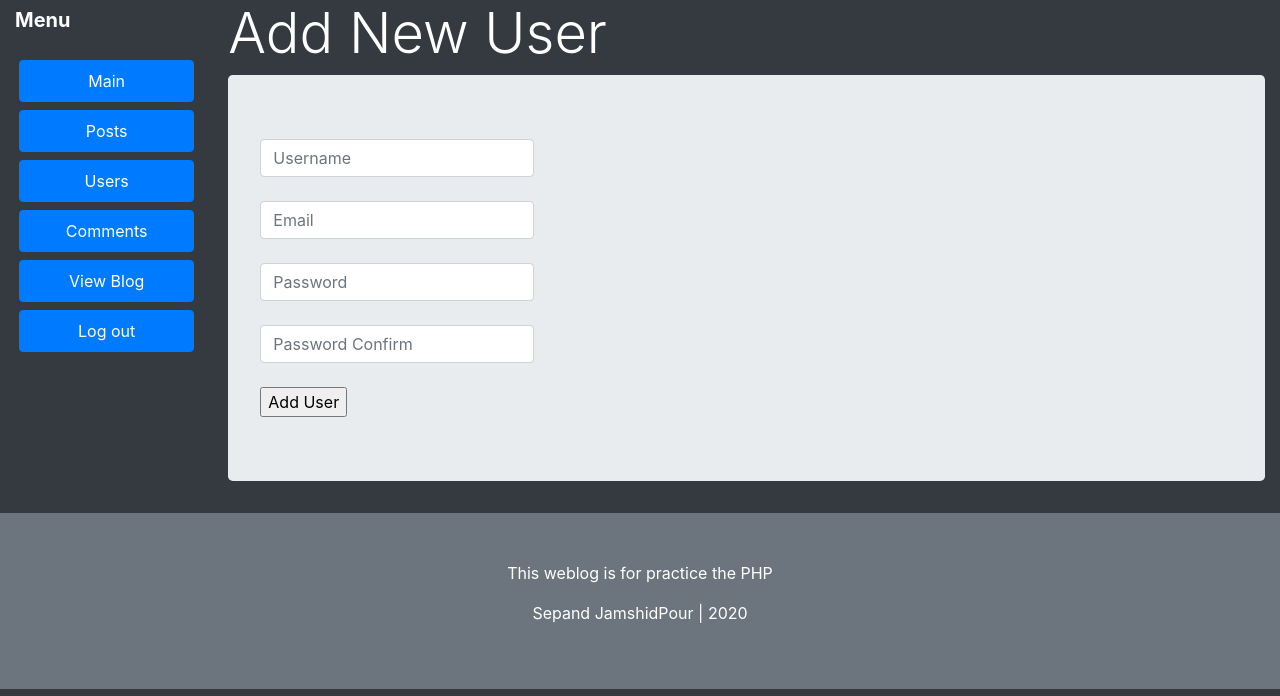
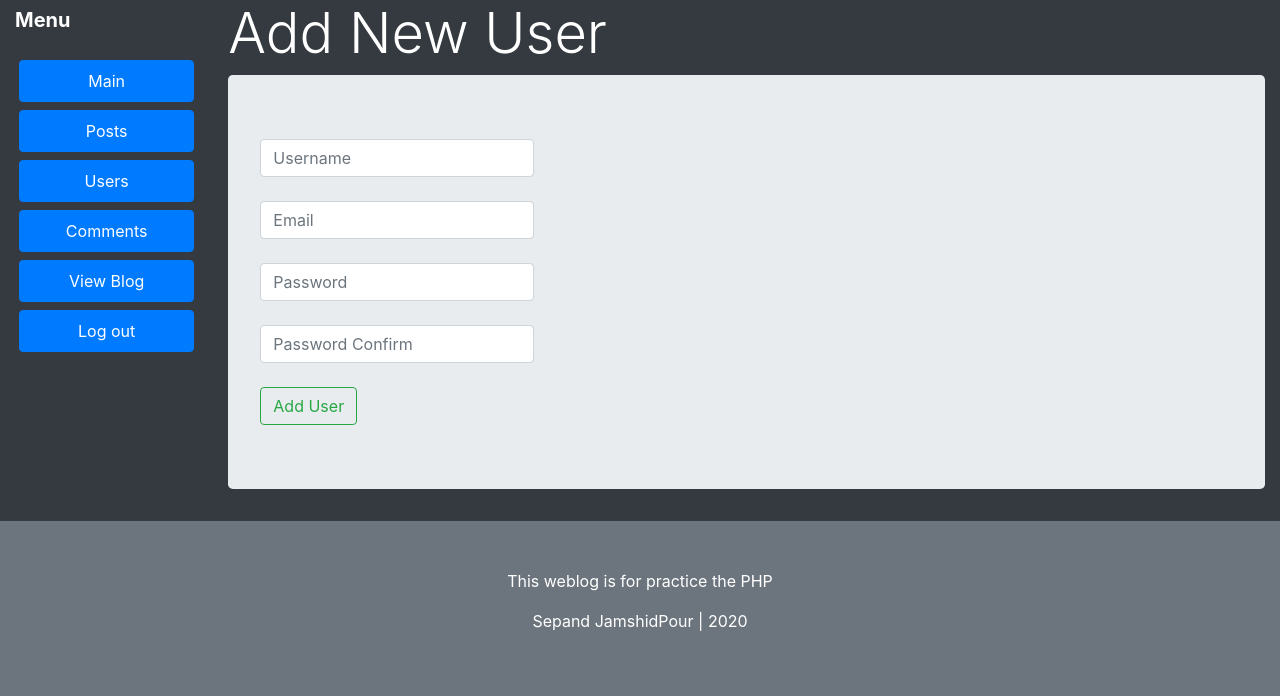
Before and after one commit to SepandJP/Simple_Blog, a PHP site: page /admin/add_user.php in a window 1280 px wide. Shown: the top 696 px of the page. Run offline with PHP 8.4, Linux system fonts and the light colour scheme; the visitor is signed in with stand-in values (Sample User, id 1).

Commit message:
edit Sumbit buttom in Users admin panel

```diff
--- a/admin/add_user.php
+++ b/admin/add_user.php
@@ -129,7 +129,7 @@ if (isset($error))
             </label>
         </div>
 
-        <input type="submit" name="submit" value="Add User">
+        <input class="btn btn-outline-success" type="submit" name="submit" value="Add User">
     </form>
 </div>
 
--- a/admin/edit_user.php
+++ b/admin/edit_user.php
@@ -169,7 +169,7 @@ catch (PDOException $e)
             </label>
         </div>
 
-        <input type="submit" name="submit" value="Update User">
+        <input class="btn btn-outline-success" type="submit" name="submit" value="Update User">
     </form>
 </div>
 
```
